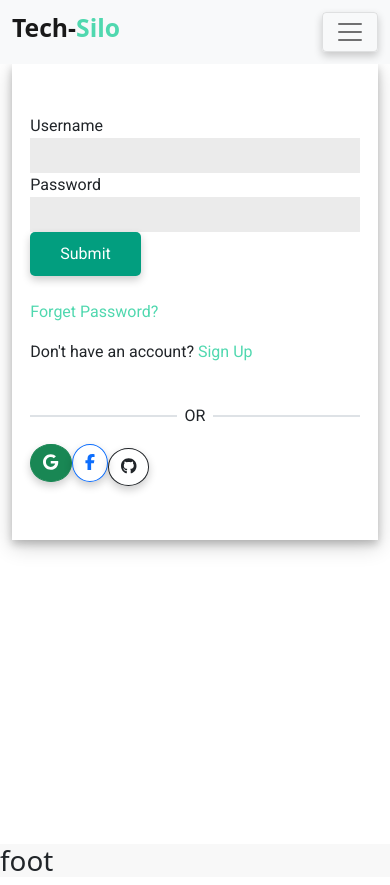
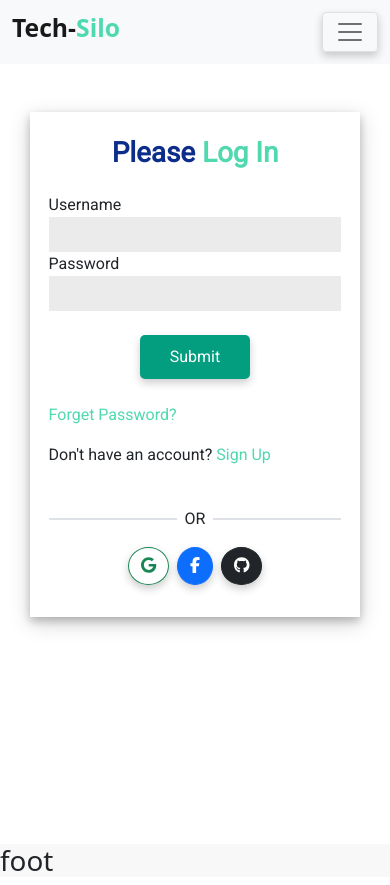
Before and after one commit to somaya-tanjina/techsilo-client, a React (Create React App) app: page /login in a window 390 px wide. Built offline with nearby package versions, Linux system fonts and the light colour scheme; no server answers.

Commit message:
login page, sign page is made responsive

```diff
--- a/src/components/AddItem/AddItem.js
+++ b/src/components/AddItem/AddItem.js
@@ -26,10 +26,10 @@ const AddItem = () => {
 
     return (
         <div className="container">
-            <div className="d-md-flex form justify-content-md-center align-items-center h-100 border ">
-                <form  onSubmit={handleAddItem}>
-
-                        <h3 className="text-center mb-4 ">
+            <div className="d-flex mt-4 justify-content-center align-items-center h-100  ">
+                <div className="form py-5">
+                    <form onSubmit={handleAddItem}>
+                        <h3 className="text-center mb-4 fw-bold fs-1 ">
                             Add New <span>Product</span>
                         </h3>
 
@@ -84,8 +84,8 @@ const AddItem = () => {
                         <div className="button-container">
                             <button className="mt-4">Add Item</button>
                         </div>
-
-                </form>
+                    </form>
+                </div>
             </div>
         </div>
     );
--- a/src/components/HomePage/Product/Product.css
+++ b/src/components/HomePage/Product/Product.css
@@ -1,6 +1,10 @@
 .card{
   border-radius: 20px;
   box-shadow: rgba(0, 0, 0, 0.19) 0px 10px 20px, rgba(0, 0, 0, 0.23) 0px 6px 6px;
+}
+.card:hover{
+background: #262626;
+color: aliceblue;
 }
 .img-area{
   width: 50%;
--- a/src/components/Login/Login.css
+++ b/src/components/Login/Login.css
@@ -20,7 +20,7 @@ input[type="text"] :focus{
     background-color: white;
  box-shadow: 0 4px 8px 0 rgba(0, 0, 0, 0.2), 0 6px 20px 0 rgba(0, 0, 0, 0.19);
     padding: 50px 5%;
-    width: 100%;
+    width: 90%;
     font-family: "Roboto", sans-serif;
 }
 
--- a/src/components/Login/Login.js
+++ b/src/components/Login/Login.js
@@ -43,29 +43,39 @@ const Login = () => {
     //console.log(user);
     return (
         <div className="container">
-            <div className="form">
+            <div className="d-flex mt-5 d-block mx-auto justify-content-center align-items-center h-100   ">
+                <div className="form py-4">
                     <form onSubmit={handleFormSubmit}>
+                        <h3 className="text-center mb-4 fw-bolder fs-1">
+                            Please <span>Log In</span>
+                        </h3>
                         <label>Username </label>
                         <input type="text" name="email" required />
 
                         <label>Password </label>
                         <input type="password" name="pass" required />
 
-                    <button>Submit</button>
+                        <button className="mt-4 d-block mx-auto">Submit</button>
                     </form>
                     <div className=" mt-4">
                         <p>
                             <span>Forget Password?</span>
                         </p>
                         <p>
-                        Don't have an account? <span>Sign Up</span>
+                            Don't have an account?{" "}
+                            <span onClick={() => navigate("/signup")}>
+                                Sign Up
+                            </span>
                         </p>
                     </div>
 
+                    <div className="text-center">
                         <SocialLogin></SocialLogin>
+                    </div>
                 </div>
 
                 <ToastContainer></ToastContainer>
+            </div>
         </div>
     );
 };
--- a/src/components/ManageItems/ManageItems.js
+++ b/src/components/ManageItems/ManageItems.js
@@ -29,7 +29,7 @@ const ManageItems = () => {
     return (
         <div className="container">
             <div>
-                <h3 className="mt-5 text-center">
+                <h3 className="mt-5 text-center fw-bold fs-1">
                     Available <span>Product</span>
                 </h3>
                 <Link to={"/additem"}>
@@ -58,11 +58,10 @@ const ManageItems = () => {
                                 <tr>
                                     <td>
                                         <p title={product.name}>
-                                            {product.name.length>20
+                                            {product.name.length > 20
                                                 ? product.name.slice(0, 20) +
                                                   "..."
                                                 : product.name}
-
                                         </p>
                                     </td>
                                     <td>
--- a/src/components/MyItems/MyItems.js
+++ b/src/components/MyItems/MyItems.js
@@ -44,7 +44,9 @@ findAddedProducts()
 
   return (
       <div className="container">
-          <h1>My Added Items:{addedItem.length}</h1>
+          <h3 className="fw-bold text-center mt-4 fs-1">
+              My Added <span>Items</span>
+          </h3>
           <div className="mt-5">
               <Table size="sm" striped bordered hover>
                   <thead>
--- a/src/components/Signup/Signup.js
+++ b/src/components/Signup/Signup.js
@@ -28,14 +28,12 @@ const Signup = () => {
 
     return (
         <div className="container">
-            <div className="d-md-flex  justify-content-md-center align-items-center h-100 border  ">
-                <div className="login-img">
-                    {/* <img className="login-img" src={img} alt="" /> */}
-                </div>
-
+            <div className="d-flex mt-5 d-block mx-auto justify-content-center align-items-center h-100   ">
                 <div className="form py-5  ">
                     <form onSubmit={handleFormSubmit}>
-                        <h1 className="text-center mb-4 text-dark">Sign Up</h1>
+                        <h3 className="text-center mb-4 fw-bold fs-1">
+                            Sign Up
+                        </h3>
 
                         <input
                             className="w-100 mb-3"
--- a/src/components/SocialLogin/SocialLogin.js
+++ b/src/components/SocialLogin/SocialLogin.js
@@ -49,19 +49,19 @@ const SocialLogin = () => {
             <div>
                 <button
                     onClick={() => signInWithGoogle()}
-                    className="btn-google    btn btn-success  rounded-circle  mb-2"
+                    className="btn-google    btn btn-outline-success  rounded-circle me-2  mb-2"
                 >
                     <FontAwesomeIcon icon={faGoogle} />
                 </button>
                 <button
                     onClick={() => signInWithFacebook()}
-                    className=" btn btn-outline-primary rounded-circle   mb-2"
+                    className=" btn btn-primary rounded-circle me-2  mb-2"
                 >
                     <FontAwesomeIcon icon={faFacebookF} />
                 </button>
                 <button
                     onClick={() => signInWithGithub()}
-                    className="btn btn-outline-dark btn-floating rounded-circle "
+                    className="btn btn-dark btn-floating rounded-circle mb-2 "
                 >
                     <FontAwesomeIcon icon={faGithub} />
                 </button>
```
Also changed, not shown: src/components/HomePage/Clients/Clients.js (added). Lines whose indentation alone changed are shown as unchanged.
